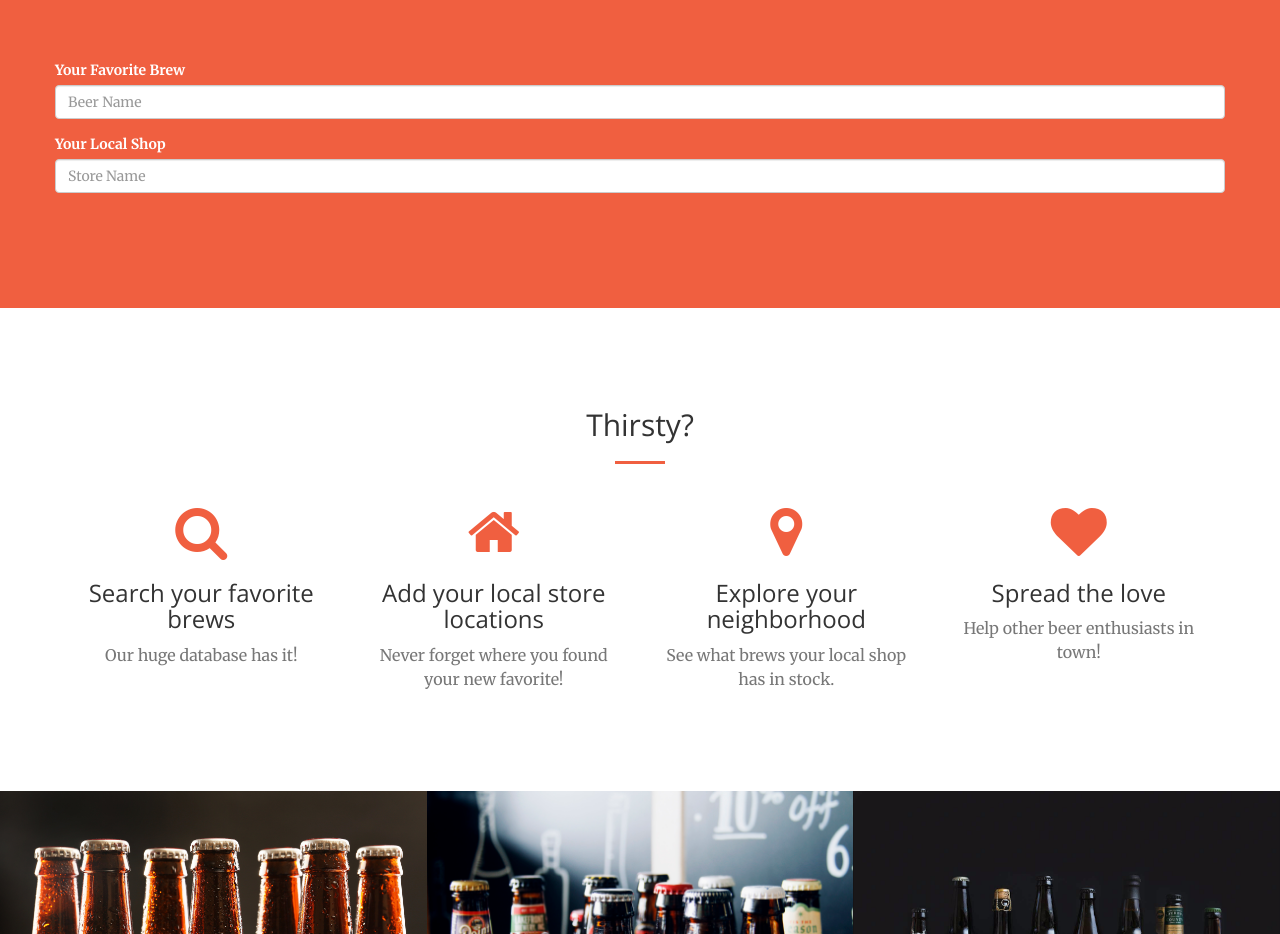
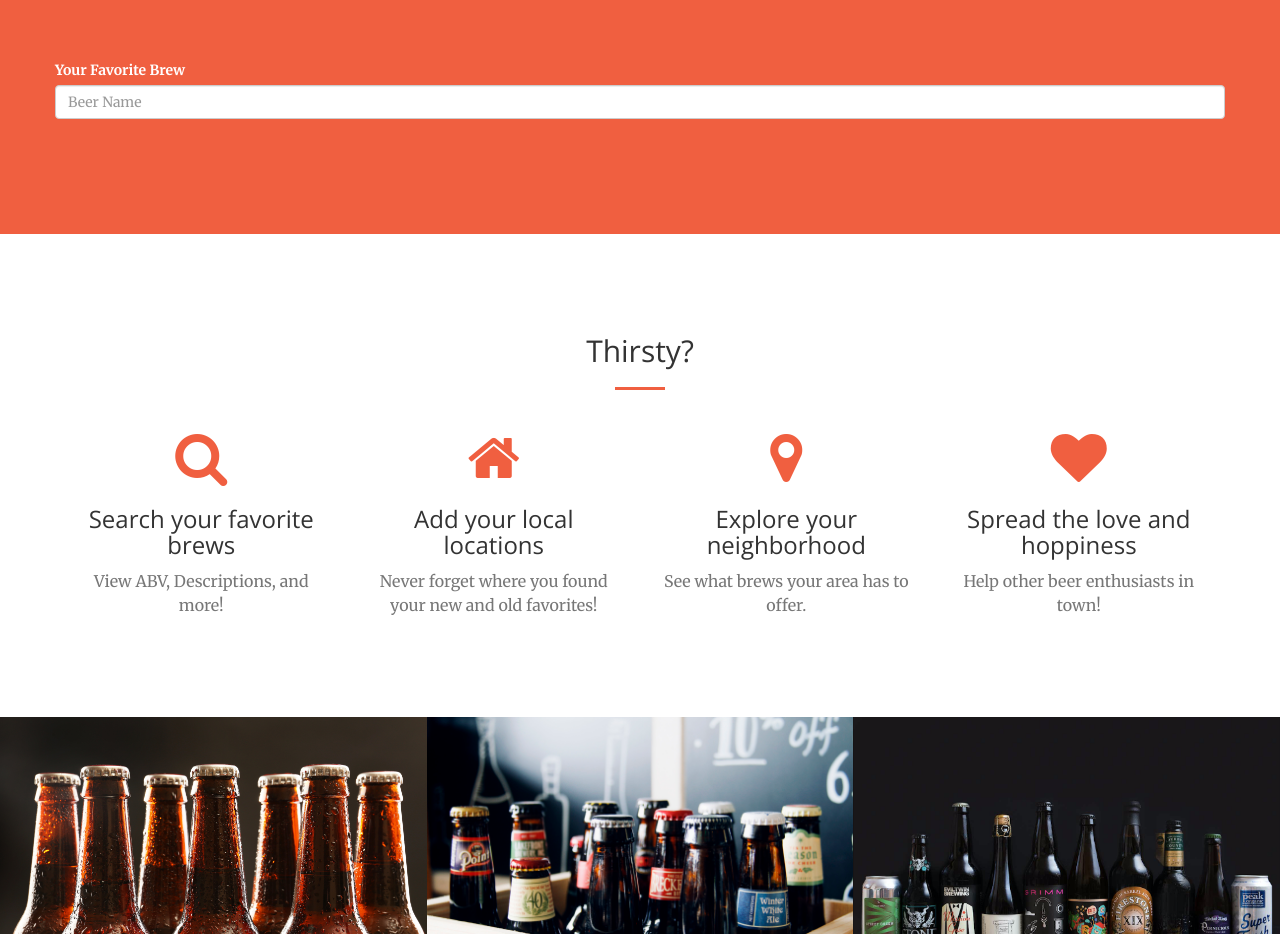
Before and after one commit to jeanmw/BeerMe-San-Francisco, a website: page views/index.html in a window 1280 px wide. Shown: the part 840-1774 px from the top of the page. Drawn offline with nearby package versions, Linux system fonts and the light colour scheme; files that its build step writes are made by us from their sources; files whose address does not match are found by name.

Commit message:
Minor HTML changes to text

```diff
--- a/views/index.html
+++ b/views/index.html
@@ -89,11 +89,6 @@
                     <div class="form-group">
                         <label for="formGroupExampleInput">Your Favorite Brew</label>
                         <input type="text" class="form-control" id="formGroupExampleInput" placeholder="Beer Name">
-                    </div>
-                    <div class="form-group">
-                        <label for="formGroupExampleInput2">Your Local Shop</label>
-                        <input type="text" class="form-control" id="formGroupExampleInput2" placeholder="Store Name">
-                    </div>
                 </form>
             </div>
         </div>
@@ -114,27 +109,27 @@
                     <div class="service-box">
                         <i class="fa fa-4x fa-search text-primary sr-icons"></i>
                         <h3>Search your favorite brews</h3>
-                        <p class="text-muted">Our huge database has it!</p>
+                        <p class="text-muted">View ABV, Descriptions, and more!</p>
                     </div>
                 </div>
                 <div class="col-lg-3 col-md-6 text-center">
                     <div class="service-box">
                         <i class="fa fa-4x fa-home text-primary sr-icons"></i>
-                        <h3>Add your local store locations</h3>
-                        <p class="text-muted">Never forget where you found your new favorite!</p>
+                        <h3>Add your local locations</h3>
+                        <p class="text-muted">Never forget where you found your new and old favorites!</p>
                     </div>
                 </div>
                 <div class="col-lg-3 col-md-6 text-center">
                     <div class="service-box">
                         <i class="fa fa-4x fa-map-marker text-primary sr-icons"></i>
                         <h3>Explore your neighborhood</h3>
-                        <p class="text-muted">See what brews your local shop has in stock.</p>
+                        <p class="text-muted">See what brews your area has to offer.</p>
                     </div>
                 </div>
                 <div class="col-lg-3 col-md-6 text-center">
                     <div class="service-box">
                         <i class="fa fa-4x fa-heart text-primary sr-icons"></i>
-                        <h3>Spread the love</h3>
+                        <h3>Spread the love and hoppiness</h3>
                         <p class="text-muted">Help other beer enthusiasts in town!</p>
                     </div>
                 </div>
```
